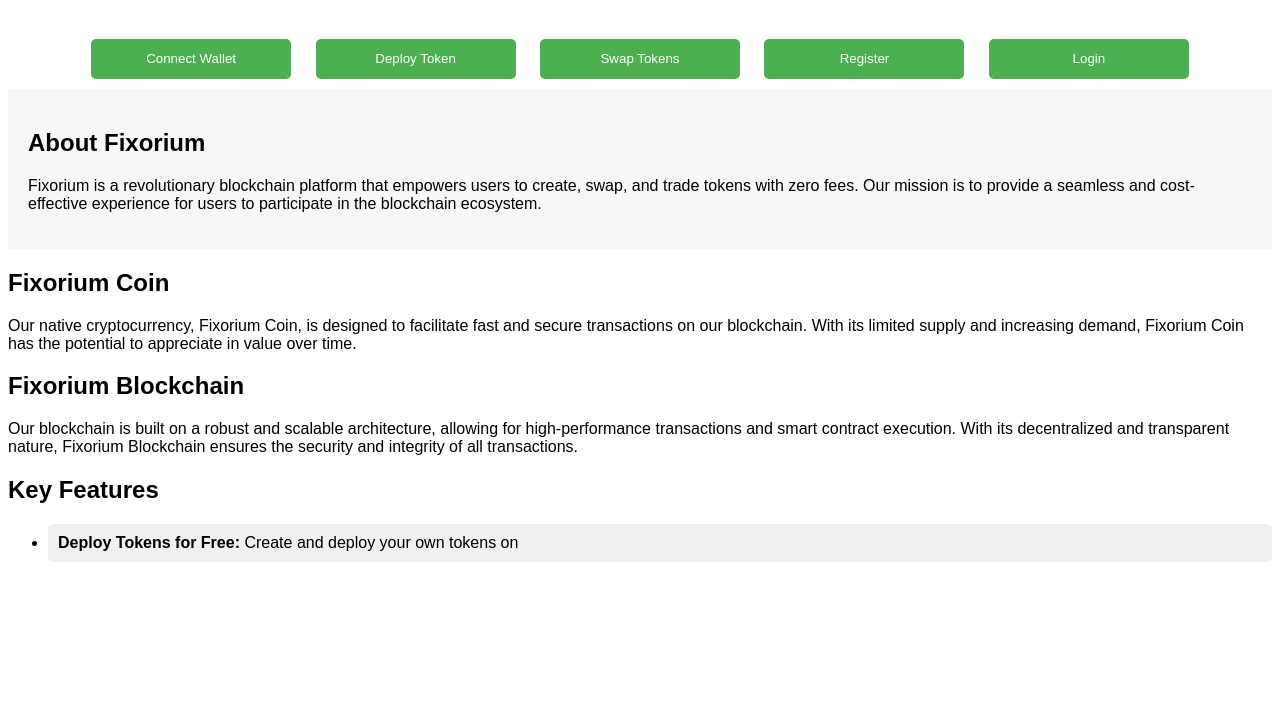
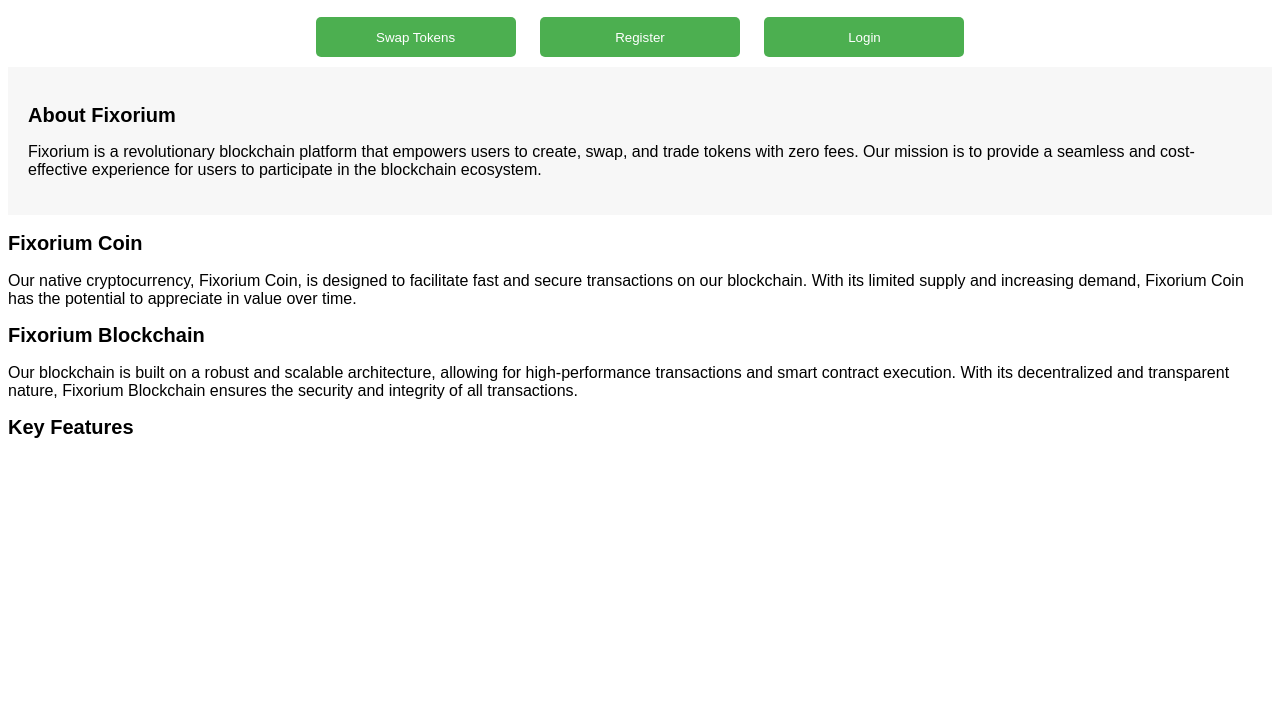
Before and after one commit to fixorium/fixorium, a website: page public/index.html in a window 1280 px wide. Shown: the part 73-800 px from the top of the page. Drawn offline with Linux system fonts and the light colour scheme.

Commit message:
Update index.html

```diff
--- a/public/index.html
+++ b/public/index.html
@@ -6,6 +6,9 @@
     <title>Fixorium</title>
     <link rel="stylesheet" href="styles.css">
     <style>
+        body {
+            font-size: 16px;
+        }
         #actions {
             text-align: center;
         }
@@ -67,13 +70,11 @@
 </head>
 <body>
     <header>
-        <h1>Welcome to Fixorium</h1>
+        <h1 style="font-size: 24px;">Welcome to Fixorium</h1>
     </header>
-    <marquee id="fixorium-coin-price">Fixorium Coin Price: $1.50 | Circulating Supply: 10,000,000 FXR | Market Cap: $15,000,000</marquee>
+    <marquee id="fixorium-coin-price" style="font-size: 14px;">Fixorium Coin Price: $1.50 | Circulating Supply: 10,000,000 FXR | Market Cap: $15,000,000</marquee>
     <section id="actions">
         <div>
-            <button id="connect-wallet-btn" onclick="connectWallet()">Connect Wallet</button>
-            <button id="deploy-token-btn" onclick="deployToken()">Deploy Token</button>
             <button id="swap-btn" onclick="showSwapMechanic()">Swap Tokens</button>
             <button id="register-btn" onclick="showRegister()">Register</button>
             <button id="login-btn" onclick="showLogin()">Login</button>
@@ -81,19 +82,18 @@
         </div>
     </section>
     <section id="about">
-        <h2>About Fixorium</h2>
-        <p>Fixorium is a revolutionary blockchain platform that empowers users to create, swap, and trade tokens with zero fees. Our mission is to provide a seamless and cost-effective experience for users to participate in the blockchain ecosystem.</p>
+        <h2 style="font-size: 20px;">About Fixorium</h2>
+        <p style="font-size: 16px;">Fixorium is a revolutionary blockchain platform that empowers users to create, swap, and trade tokens with zero fees. Our mission is to provide a seamless and cost-effective experience for users to participate in the blockchain ecosystem.</p>
     </section>
     <section id="fixorium-coin">
-        <h2>Fixorium Coin</h2>
-        <p>Our native cryptocurrency, Fixorium Coin, is designed to facilitate fast and secure transactions on our blockchain. With its limited supply and increasing demand, Fixorium Coin has the potential to appreciate in value over time.</p>
+        <h2 style="font-size: 20px;">Fixorium Coin</h2>
+        <p style="font-size: 16px;">Our native cryptocurrency, Fixorium Coin, is designed to facilitate fast and secure transactions on our blockchain. With its limited supply and increasing demand, Fixorium Coin has the potential to appreciate in value over time.</p>
     </section>
     <section id="fixorium-blockchain">
-        <h2>Fixorium Blockchain</h2>
-        <p>Our blockchain is built on a robust and scalable architecture, allowing for high-performance transactions and smart contract execution. With its decentralized and transparent nature, Fixorium Blockchain ensures the security and integrity of all transactions.</p>
+        <h2 style="font-size: 20px;">Fixorium Blockchain</h2>
+        <p style="font-size: 16px;">Our blockchain is built on a robust and scalable architecture, allowing for high-performance transactions and smart contract execution. With its decentralized and transparent nature, Fixorium Blockchain ensures the security and integrity of all transactions.</p>
     </section>
     <section id="features">
-        <h2>Key Features</h2>
+        <h2 style="font-size: 20px;">Key Features</h2>
         <ul>
-            <li class="feature" style="background-color: #f0f0f0; padding: 10px; border-radius: 5px; margin-bottom: 10px;">
-                <strong>Deploy Tokens for Free:</strong> Create and deploy your own tokens on
+            <li class="feature" style="background-color: #f0
```
